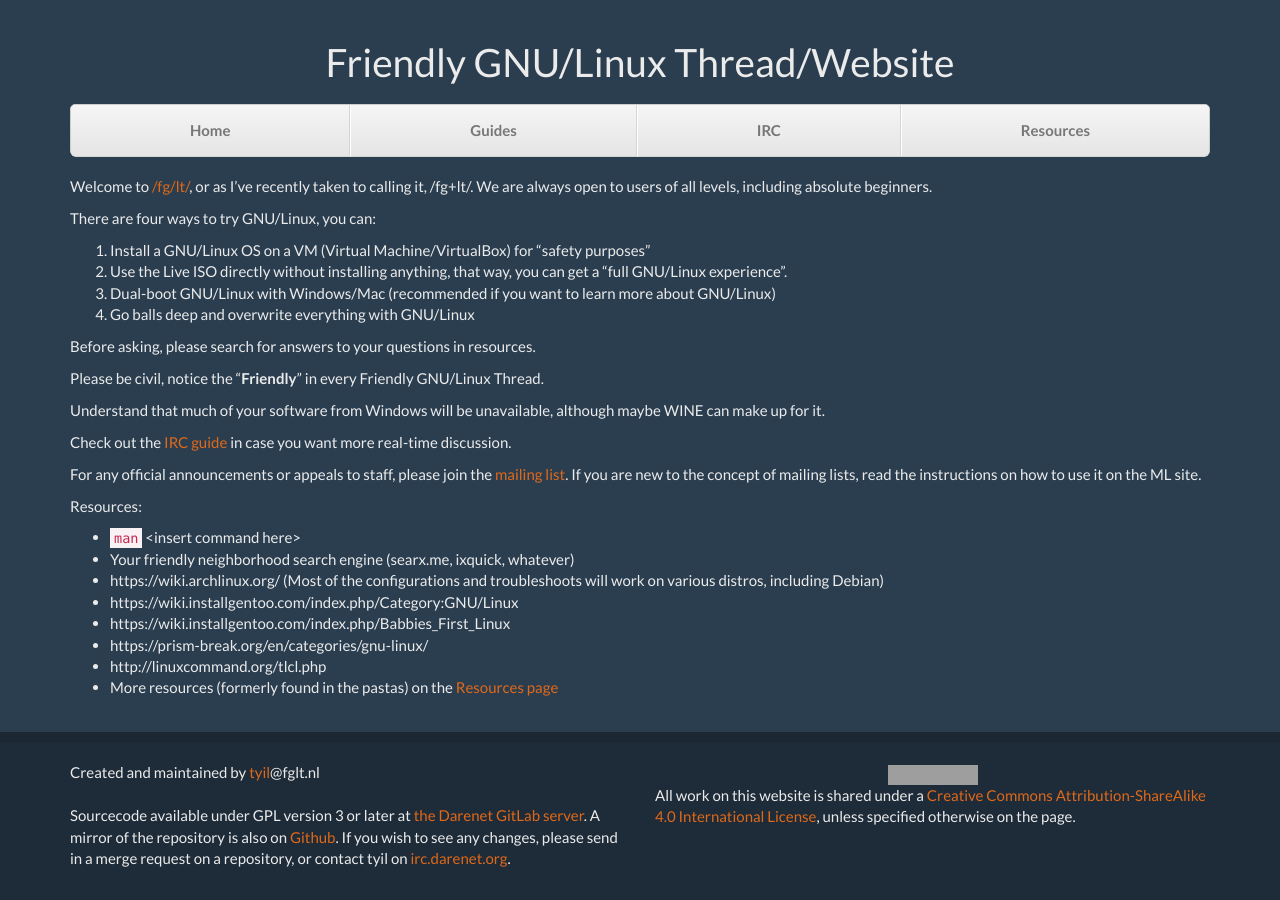
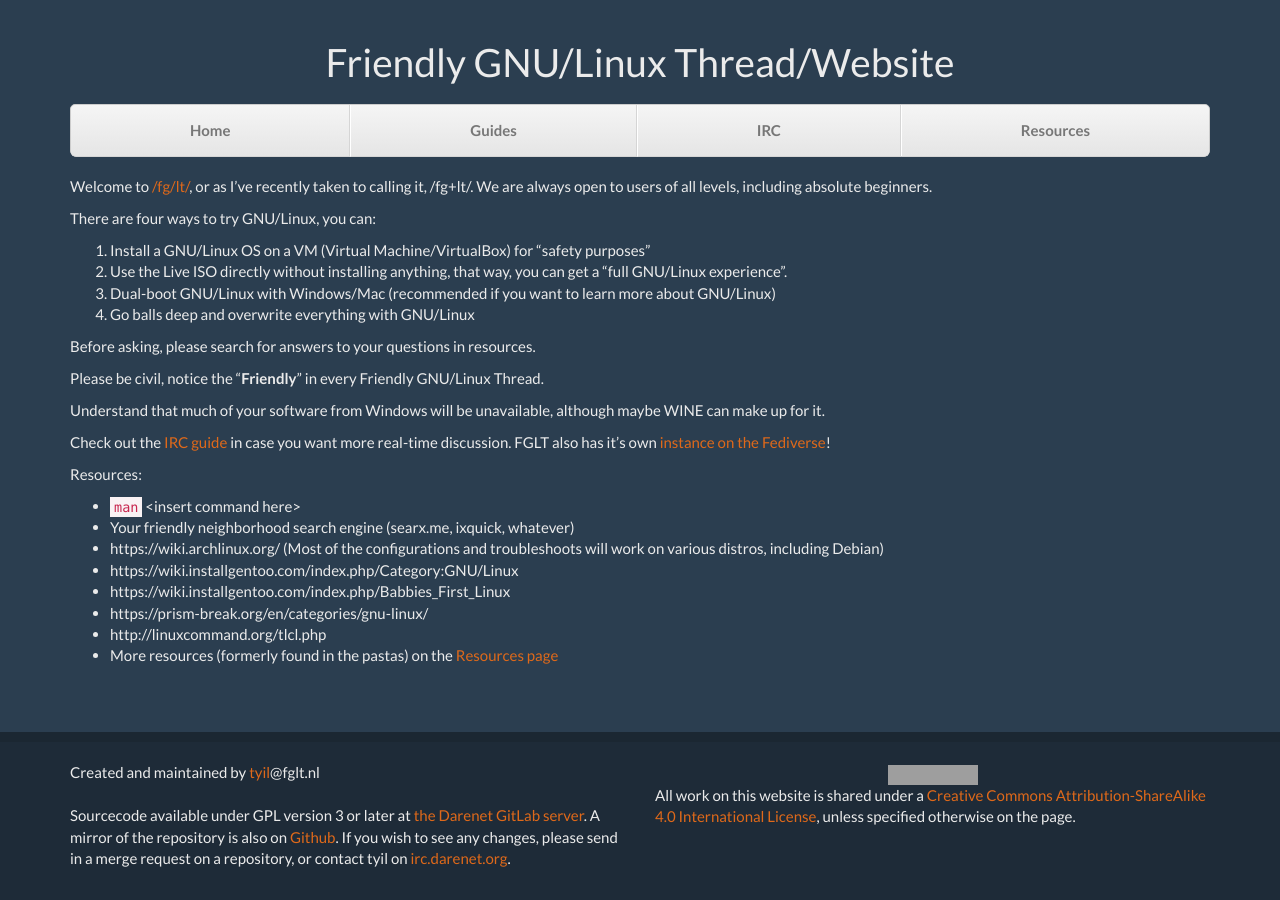
Before and after one commit to scriptkitties/fglt, a Jekyll site: the page built from index.md, in a window 1280 px wide. Built offline with Jekyll 4.4.1, drawn with Linux system fonts in a browser that asks for light colours; Markdown is read by kramdown in place of the engine named in the settings; grey boxes are pictures that could not be loaded.

Commit message:
Update frontpage

```diff
--- a/index.md
+++ b/index.md
@@ -24,12 +24,8 @@ Understand that much of your software from Windows will be unavailable,
 although maybe WINE can make up for it.
 
 Check out the [IRC guide]({{ "irc.html" | prepend: site.baseurl }}) in case you
-want more real-time discussion.
-
-For any official announcements or appeals to staff, please join the [mailing
-list](https://ml.tyil.email/mailman/listinfo/fglt). If you are new to the
-concept of mailing lists, read the instructions on how to use it on the ML
-site.
+want more real-time discussion. FGLT also has it's own [instance on the
+Fediverse](https://soc.fglt.nl/)!
 
 Resources:
 
```
